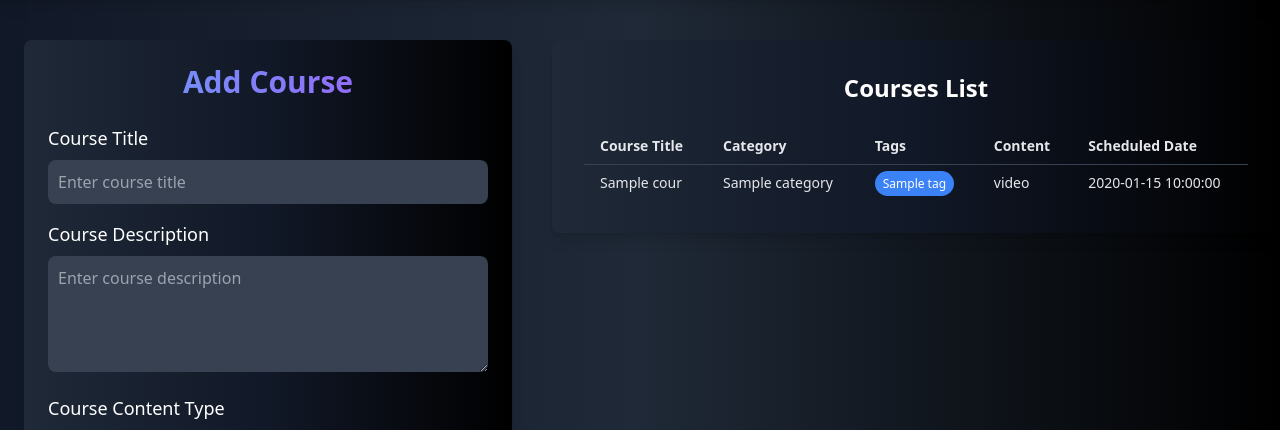
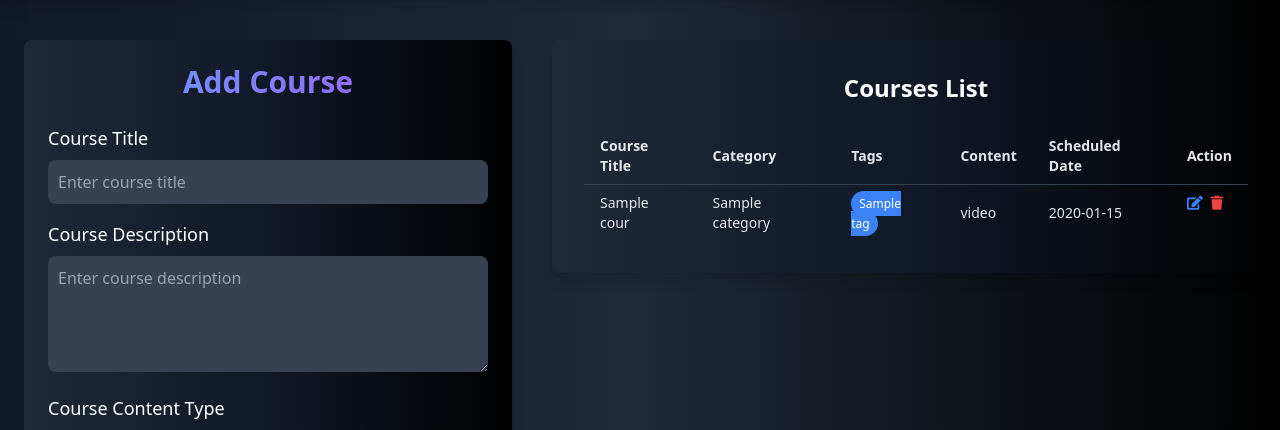
Before and after one commit to YahyaAf/Youdemy, a PHP site: page /front_office/add_cours.php in a window 1280 px wide. Shown: the part 72-502 px from the top of the page. Run offline with PHP 8.4, Linux system fonts and the light colour scheme; tables that the repository leaves empty hold one stand-in row (values such as "Sample post"); some libraries are stand-ins or nearby versions.

Commit message:
fixer delete d'un cours

```diff
--- a/public/front_office/add_cours.php
+++ b/public/front_office/add_cours.php
@@ -26,6 +26,7 @@
 <head>
     <meta charset="UTF-8">
     <meta name="viewport" content="width=device-width, initial-scale=1.0">
+    <link rel="stylesheet" href="https://cdnjs.cloudflare.com/ajax/libs/font-awesome/5.15.4/css/all.min.css">
     <title>Add Course</title>
     <script src="https://cdn.tailwindcss.com"></script>
 </head>
@@ -57,9 +58,9 @@
             </div>
         </div>
     </nav>
-    <!-- Container for the form and table -->
+
+
     <div class="flex justify-between gap-10 mt-10">
-        <!-- Add Course Form (on the left) -->
         <div class="flex-1 max-w-lg">
             <div class="bg-gradient-to-r from-gray-800 via-gray-900 to-black p-6 rounded-lg shadow-lg ml-6 mb-10">
                 <h1 class="text-center text-3xl font-bold mb-6 bg-clip-text text-transparent bg-gradient-to-r from-blue-400 to-purple-500">
@@ -157,7 +158,6 @@
             </div>
         </div>
 
-        <!-- Courses Table (on the right) -->
         <div class="flex-1">
             <div class="bg-gradient-to-r from-gray-800 via-gray-900 to-black p-8 rounded-lg shadow-lg">
                 <h2 class="text-2xl font-bold mb-6 text-center text-gradient-to-r from-blue-400 to-purple-500">
@@ -171,6 +171,7 @@
                             <th class="px-4 py-2">Tags</th>
                             <th class="px-4 py-2">Content</th>
                             <th class="px-4 py-2">Scheduled Date</th>
+                            <th class="px-4 py-2">Action</th>
                         </tr>
                     </thead>
                     <tbody>
@@ -187,7 +188,15 @@
                                     ?>
                                 </td>
                                 <td class="px-4 py-2"><?php echo htmlspecialchars($course['contenu']); ?></td>
-                                <td class="px-4 py-2"><?php echo htmlspecialchars($course['scheduled_date']); ?></td>
+                                <td class="px-4 py-2"><?php echo htmlspecialchars($course['scheduled_date_only']); ?></td>
+                                <td class="px-4 py-2 flex justify-start gap-2">
+                                    <a href="update_course.php?id=<?php echo $course['id']; ?>" class="text-blue-500 hover:text-blue-700">
+                                        <i class="fas fa-edit"></i>
+                                    </a>
+                                    <a href="../../src/courses/coursHandler.php?id=<?php echo $course['id']; ?>" class="text-red-500 hover:text-red-700" onclick="return confirm('Are you sure you want to delete this course?');">
+                                        <i class="fas fa-trash"></i>
+                                    </a>
+                                </td>
                             </tr>
                         <?php endforeach; ?>
                     </tbody>
--- a/src/courses/Cours.php
+++ b/src/courses/Cours.php
@@ -50,7 +50,8 @@ class Cours {
                 SELECT c.*,
                     ca.name AS category_name,
                     u.username AS enseignant_name,
-                    GROUP_CONCAT(t.name) AS tags
+                    GROUP_CONCAT(t.name) AS tags,
+                    DATE(c.scheduled_date) AS scheduled_date_only
                 FROM cours c
                 LEFT JOIN categories ca ON c.category_id = ca.id
                 LEFT JOIN users u ON c.enseignant_id = u.id
@@ -66,6 +67,7 @@ class Cours {
             return [];
         }
     }
+
 
 
     // public function read($id) {
@@ -129,19 +131,19 @@ class Cours {
     //     }
     // }
 
-    // public function delete($id) {
-    //     try {
-    //         $this->removeTags($id);
+    public function delete($id) {
+        try {
+            $this->removeTags($id);
 
-    //         $stmt = $this->pdo->prepare("DELETE FROM cours WHERE id = :id");
-    //         $stmt->execute(['id' => $id]);
+            $stmt = $this->pdo->prepare("DELETE FROM cours WHERE id = :id");
+            $stmt->execute(['id' => $id]);
 
-    //         return true;
-    //     } catch (PDOException $e) {
-    //         error_log("Error deleting course: " . $e->getMessage());
-    //         return false;
-    //     }
-    // }
+            return true;
+        } catch (PDOException $e) {
+            error_log("Error deleting course: " . $e->getMessage());
+            return false;
+        }
+    }
 
     private function addTags($courseId, $tags) {
         try {
```
Also changed, not shown: src/courses/coursHandler.php (+12 -15 lines).
